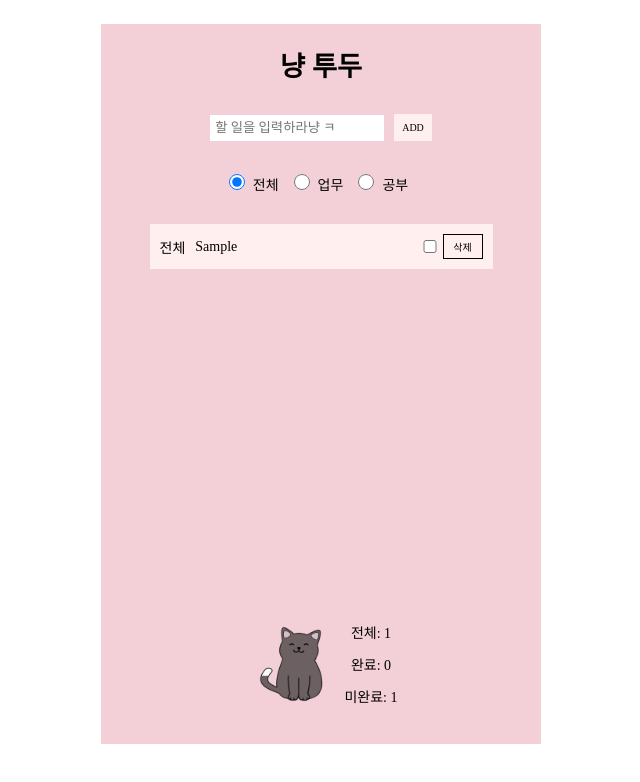
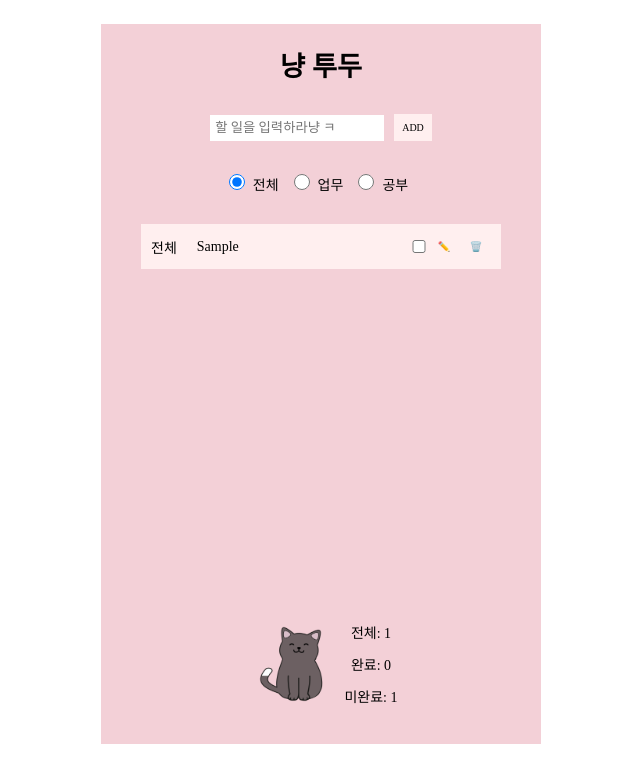
Before and after one commit to sunny-money-funny/react-ts-todo-list, a React (Create React App) app: page / in a window 1280 px wide. Both pictures are taken after typing "Sample" into the empty fields and a click on the button "ADD". Shown: the top 782 px of the page, without its empty margins (319-959 px from the left). Built offline with nearby package versions, Linux system fonts and the light colour scheme; a web font is replaced by a local one.

Commit message:
랜덤 메시지 추가 전

```diff
--- a/src/components/atoms/Dropdown/styles.module.css
+++ b/src/components/atoms/Dropdown/styles.module.css
@@ -7,11 +7,15 @@
   padding: 5px;
   background-color: var(--col4);
   font-size: 14px;
-  width: auto;
+  width: 60px;
   list-style-type: none;
   gap: 10px;
   cursor: pointer;
   transition: border-color 0.3s, background-color 0.3s;
+
+  border: none; /* 테두리 제거 */
+  outline: none; /* 포커스 시 나타나는 윤곽선 제거 */
+  appearance: none; /* 브라우저 기본 스타일 제거 */
 }
 
 .dropdown option {
--- a/src/components/molecules/Item/index.tsx
+++ b/src/components/molecules/Item/index.tsx
@@ -15,6 +15,7 @@ interface ItemProps {
   onDelete: (id: number) => void;
   onCompleteToggle: (id: number) => void;
   onCategoryChange: (id: number, newCategory: string) => void;
+  onTaskEdit: (id: number, newTask: string) => void;
 }
 
 export const Item: React.FC<ItemProps> = ({
@@ -26,9 +27,15 @@ export const Item: React.FC<ItemProps> = ({
   onDelete,
   onCompleteToggle,
   onCategoryChange,
+  onTaskEdit,
 }) => {
   const [isEditing, setIsEditing] = useState(false);
+  const [editedTask, setEditedTask] = useState(task);
   const itemClass = completed ? styles.completedItem : styles.pendingItem;
+  const handleTaskEdit = () => {
+    onTaskEdit(id, editedTask); // 수정된 내용 부모에게 전달
+    setIsEditing(false); // 수정 모드 종료
+  };
 
   return (
     <div className={`${styles.item} ${itemClass}`}>
@@ -52,22 +59,53 @@ export const Item: React.FC<ItemProps> = ({
           </Text>
         </div>
       )}
+      <div className={styles.taskContainer}>
+        {isEditing ? (
+          <input
+            type="text"
+            value={editedTask}
+            onChange={(e) => setEditedTask(e.target.value)}
+            className={styles.editTask}
+          />
+        ) : (
           <Text variant="default" className={styles.task}>
             {task}
           </Text>
-
+        )}
+      </div>
       <div className={styles.buttons}>
+        {isEditing ? (
+          <></>
+        ) : (
           <Checkbox
             onChange={() => onCompleteToggle(id)}
             checked={completed}
             label=""
           />
+        )}
+        {isEditing ? (
+          <Button
+            onClick={handleTaskEdit}
+            variant="delete"
+            className={styles.editButton}
+          >
+            💾
+          </Button>
+        ) : (
+          <Button
+            onClick={() => setIsEditing(true)} // 수정 모드로 전환
+            variant="delete"
+            className={styles.editButton}
+          >
+            ✏️
+          </Button>
+        )}
         <Button
           onClick={() => onDelete(id)}
           variant="delete"
           className={styles.deleteButton}
         >
-          삭제
+          🗑️
         </Button>
       </div>
     </div>
--- a/src/components/molecules/Item/styles.module.css
+++ b/src/components/molecules/Item/styles.module.css
@@ -2,7 +2,7 @@
   background-color: var(--col4);
   padding: 10px;
   color: black;
-  width: 95%;
+  width: 100%;
   font-family: "Pretendard-Regular";
   display: flex;
   align-items: center;
@@ -27,7 +27,7 @@
   flex-shrink: 0;
   justify-content: flex-end;
   align-items: center;
-  gap: 5px;
+  gap: 2px;
   font-family: "Pretendard-Regular";
 }
 
@@ -40,6 +40,18 @@
   font-size: 14px;
 }
 
+.taskContainer {
+  margin-left: 10px;
+  display: flex;
+  flex: 1;
+  align-items: center;
+  justify-content: space-between;
+}
+
+.editTask {
+  background-color: var(--col4);
+}
+
 .completedItem {
   background-color: var(--col2);
 }
@@ -48,10 +60,28 @@
   text-decoration: line-through;
 }
 
-.deleteButton {
+.editButton {
   height: 25px;
-  width: 40px;
+  width: 30px;
   display: flex;
   justify-content: center;
   align-items: center;
+  border-color: var(--col4);
 }
+
+.editButton:hover {
+  background-color: var(--col2);
+}
+
+.deleteButton {
+  height: 25px;
+  width: 30px;
+  display: flex;
+  justify-content: center;
+  align-items: center;
+  border-color: var(--col4);
+}
+
+.deleteButton:hover {
+  background-color: var(--col2);
+}
--- a/src/components/organisms/Body/index.tsx
+++ b/src/components/organisms/Body/index.tsx
@@ -12,6 +12,7 @@ interface TodoItem {
   onCompleteToggle: (id: number) => void;
   onCategoryChange: (id: number, newCategory: string) => void;
   categoryOptions: string[];
+  onTaskEdit: (id: number, newTask: string) => void;
 }
 
 interface BodyProps {
@@ -20,10 +21,18 @@ interface BodyProps {
   onCompleteToggle: (id: number) => void;
   onCategoryChange: (id: number, newCategory: string) => void;
   categoryOptions: string[];
+  onTaskEdit: (id: number, newTask: string) => void;
 }
 
-export const Body: React.FC<BodyProps> = ({ items, onDelete, onCompleteToggle, onCategoryChange, categoryOptions }) => {
-    return (
+export const Body: React.FC<BodyProps> = ({
+  items,
+  onDelete,
+  onCompleteToggle,
+  onCategoryChange,
+  categoryOptions,
+  onTaskEdit,
+}) => {
+  return (
     <div className={styles.body}>
       {items.length === 0 ? (
         <p>아직 할 일이 없다냐옹</p>
@@ -39,6 +48,7 @@ export const Body: React.FC<BodyProps> = ({ items, onDelete, onCompleteToggle, o
             onCompleteToggle={onCompleteToggle}
             onCategoryChange={onCategoryChange}
             categoryOptions={categoryOptions}
+            onTaskEdit={onTaskEdit}
           />
         ))
       )}
--- a/src/components/pages/index.tsx
+++ b/src/components/pages/index.tsx
@@ -1,7 +1,7 @@
 // components/pages/index.tsx
-import React from 'react';
-import { useTodo } from '../../hooks/useTodo';
-import { Template } from '../templates';
+import React from "react";
+import { useTodo } from "../../hooks/useTodo";
+import { Template } from "../templates";
 
 const Page: React.FC = () => {
   const {
@@ -12,18 +12,22 @@ const Page: React.FC = () => {
     toggleComplete,
     changeCategory,
     activeFilter,
-    categoryOptions
+    categoryOptions,
+    changeTask,
   } = useTodo();
 
   return (
     <Template
       items={filteredItems}
       onDelete={deleteTodo}
-      onAdd={(newTask: string) => addTodo(newTask, activeFilter !== "all" ? activeFilter : "all")}
+      onAdd={(newTask: string) =>
+        addTodo(newTask, activeFilter !== "all" ? activeFilter : "all")
+      }
       onCategoryFilter={handleCategoryFilter}
       onCompleteToggle={toggleComplete}
       onCategoryChange={changeCategory}
       categoryOptions={categoryOptions}
+      onTaskEdit={changeTask}
     />
   );
 };
--- a/src/components/templates/index.tsx
+++ b/src/components/templates/index.tsx
@@ -13,6 +13,7 @@ interface TodoItem {
   onCompleteToggle: (id: number) => void;
   onCategoryChange: (id: number, newCategory: string) => void;
   categoryOptions: string[];
+  onTaskEdit: (id: number, newTask: string) => void;
 }
 
 interface TemplateProps {
@@ -23,6 +24,7 @@ interface TemplateProps {
   onCategoryFilter: (category: string) => void;
   onCategoryChange: (id: number, newCategory: string) => void;
   categoryOptions: string[];
+  onTaskEdit: (id: number, newTask: string) => void;
 }
 
 export const Template: React.FC<TemplateProps> = ({
@@ -33,6 +35,7 @@ export const Template: React.FC<TemplateProps> = ({
   onCategoryChange,
   onCompleteToggle,
   categoryOptions,
+  onTaskEdit,
 }) => {
   const total = items.length;
   const done = items.filter((item) => item.completed).length;
@@ -52,6 +55,7 @@ export const Template: React.FC<TemplateProps> = ({
             onCompleteToggle={onCompleteToggle}
             onCategoryChange={onCategoryChange}
             categoryOptions={categoryOptions}
+            onTaskEdit={onTaskEdit}
           />
         </div>
         <div className={styles.foot}>
--- a/src/hooks/useTodo.tsx
+++ b/src/hooks/useTodo.tsx
@@ -9,6 +9,7 @@ interface TodoItem {
   onCompleteToggle: (id: number) => void;
   onCategoryChange: (id: number, newCategory: string) => void;
   categoryOptions: string[];
+  onTaskEdit: (id: number, newTask: string) => void;
 }
 
 export const useTodo = () => {
@@ -26,6 +27,7 @@ export const useTodo = () => {
       onCompleteToggle: toggleComplete,
       onCategoryChange: changeCategory,
       categoryOptions,
+      onTaskEdit: changeCategory,
     };
 
     setItems((prevItems) => [newTodo, ...prevItems]);
@@ -62,6 +64,14 @@ export const useTodo = () => {
     );
   };
 
+  const changeTask = (id: number, newTask: string) => {
+    setItems((prevItems) =>
+      prevItems.map((item) =>
+        item.id === id ? { ...item, task: newTask } : item
+      )
+    );
+  };
+
   const handleCategoryFilter = (category: string) => {
     setActiveFilter(category);
   };
@@ -80,5 +90,6 @@ export const useTodo = () => {
     filteredItems,
     activeFilter,
     categoryOptions,
+    changeTask,
   };
 };
```
Lines whose indentation alone changed are shown as unchanged.
